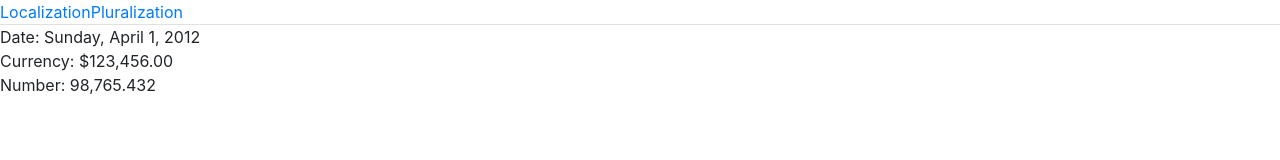
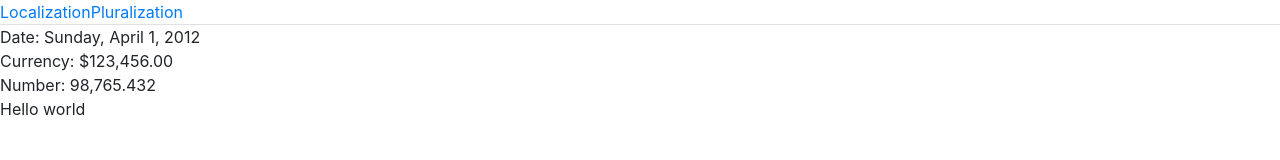
Before and after one commit to Kalok9990/website, a plain HTML site: page index.html in a window 1280 px wide. Drawn offline with nearby package versions, Linux system fonts and the light colour scheme.

```diff
--- a/index.html
+++ b/index.html
@@ -46,5 +46,9 @@
           </div>
         </div>
       </pane>
+    </tabs>
+
+
+    Hello world
   </body>
 </html>
```
